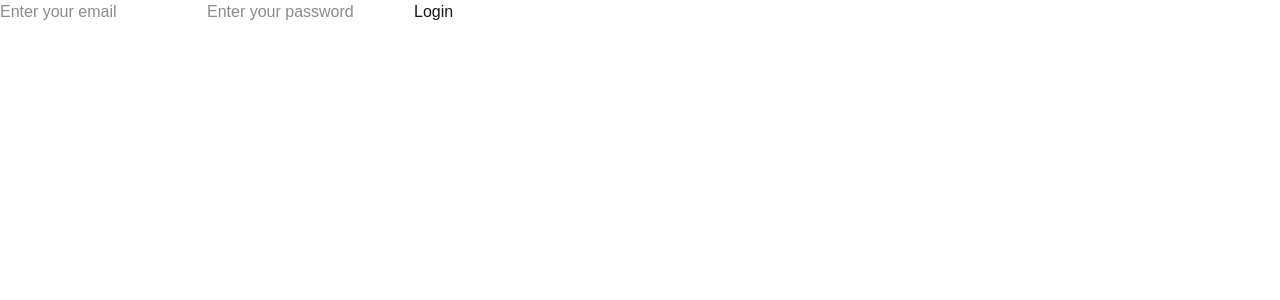
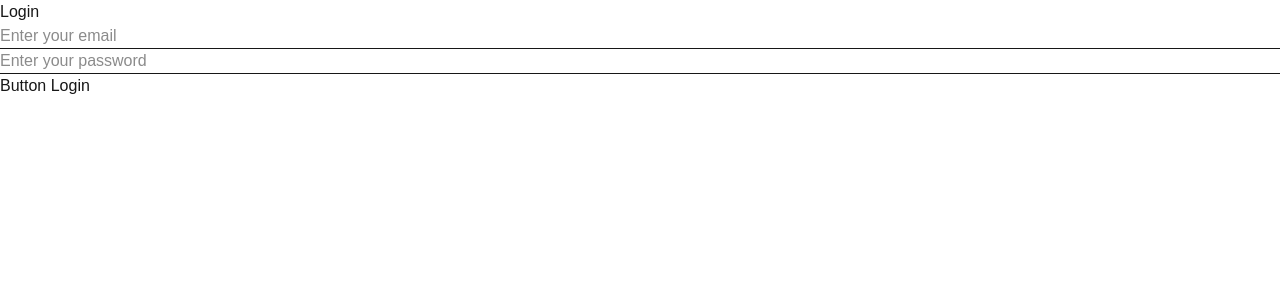
Before and after one commit to APCSk24-CS300/cs300-project, a Next.js app in the folder src/client/: page /login in a window 1280 px wide. Shown: the top 300 px of the page. Built offline with nearby package versions, Linux system fonts and the light colour scheme.

Commit message:
rename the parent folder of login

```diff
--- a/src/client/src/app/(auth)/layout.tsx
+++ b/src/client/src/app/(public)/layout.tsx
@@ -3,7 +3,7 @@ import React from "react";
 interface AuthLayoutPropes{
     children: React.ReactNode;
 }
-export default function AuthLayout({ children }: AuthLayoutPropes) {
+export default function PublicLayout({ children }: AuthLayoutPropes) {
   return (
     <html lang="en">
       <body>{children}</body>
--- a/src/client/src/app/(auth)/login/page.tsx
+++ b/src/client/src/app/(public)/login/page.tsx
@@ -3,7 +3,10 @@ import LoginForm from '@/components/forms/LoginForm';
  function LoginPage() {
     return (
         <div className='login-page'>
-            <LoginForm/>
+            <h1>Login</h1>
+            <div>
+                <LoginForm/>
+            </div>
         </div>
     );
 }
--- a/src/client/src/components/forms/LoginForm.tsx
+++ b/src/client/src/components/forms/LoginForm.tsx
@@ -9,10 +9,9 @@ import { useRouter } from "next/navigation";
  function LoginForm() {
     const router = useRouter();
     const authContext = useAuth();
-    // take user input
+
     async function handleSubmit(event: SubmitEvent<HTMLFormElement>) {
         event.preventDefault();
-
 
         const formData = new FormData(event.target);
         const email = formData.get("email") as string;
@@ -36,8 +35,10 @@ import { useRouter } from "next/navigation";
     return (
         <form onSubmit={handleSubmit}>
             <input type="email" name="email" placeholder="Enter your email" required />
+            <hr />
             <input type="password" name="password" placeholder="Enter your password" required />
-            <button type="submit">Login</button>
+            <hr />
+            <button type="submit">Button Login</button>
         </form>
     );
 }
```
